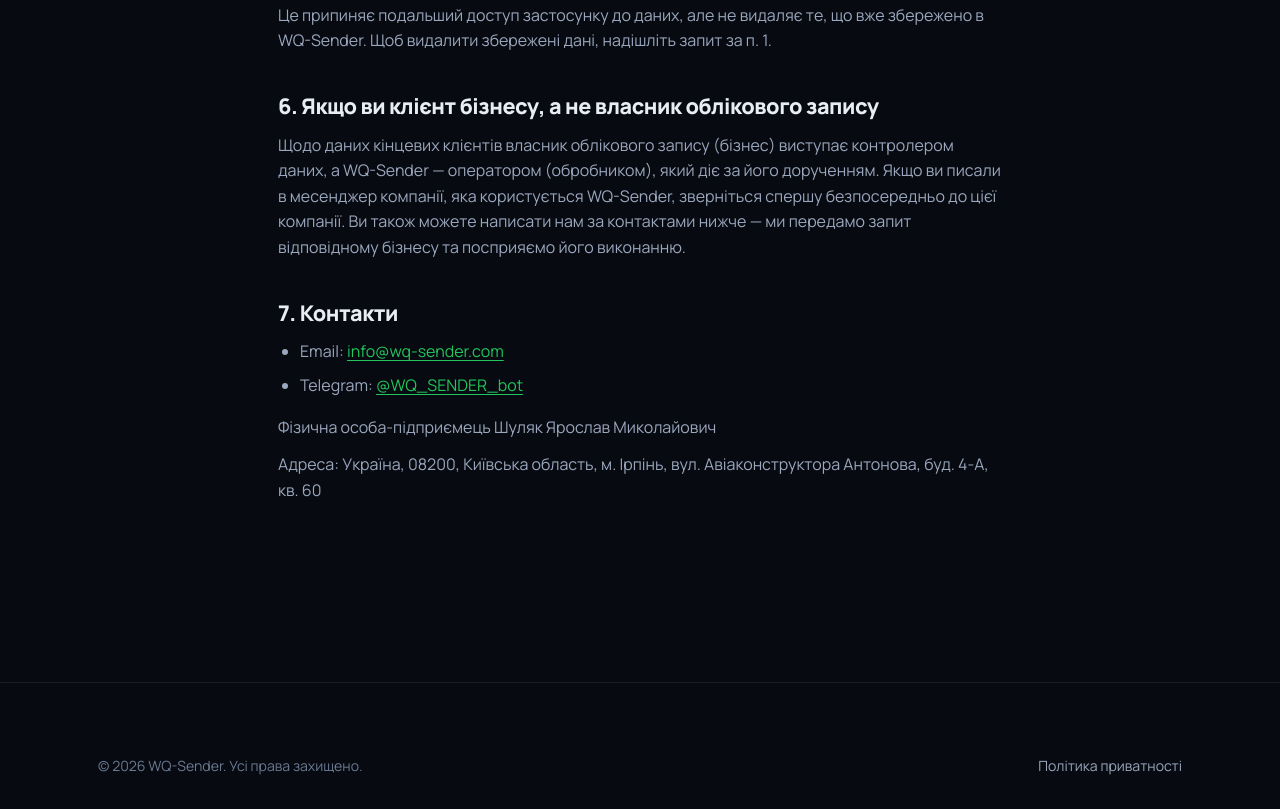
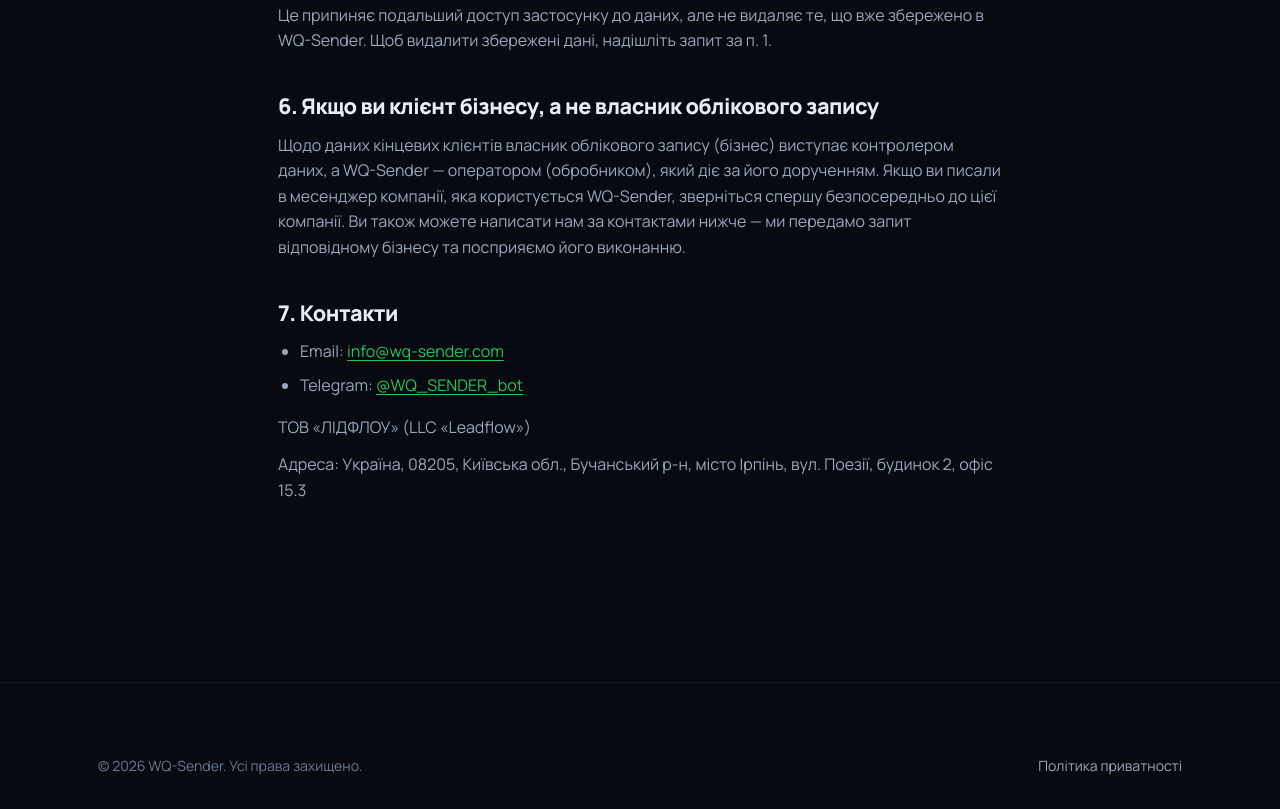
Before and after one commit to Lanskih90/wq-sender.com, a plain HTML site: page data-deletion.html in a window 1280 px wide. Shown: the part 1779-2588 px from the top of the page. Drawn offline with Linux system fonts and the light colour scheme.

Commit message:
upd company name + address

```diff
--- a/data-deletion.html
+++ b/data-deletion.html
@@ -89,8 +89,8 @@
       <li>Email: <a href="mailto:info@wq-sender.com">info@wq-sender.com</a></li>
       <li>Telegram: <a href="https://t.me/WQ_SENDER_bot">@WQ_SENDER_bot</a></li>
     </ul>
-    <p>Фізична особа-підприємець Шуляк Ярослав Миколайович</p>
-    <p>Адреса: Україна, 08200, Київська область, м. Ірпінь, вул. Авіаконструктора Антонова, буд. 4-А, кв. 60</p>
+    <p>ТОВ «ЛІДФЛОУ» (LLC «Leadflow»)</p>
+    <p>Адреса: Україна, 08205, Київська обл., Бучанський р-н, місто Ірпінь, вул. Поезії, будинок 2, офіс 15.3</p>
   </main>
 
   <footer class="footer">
```
Also changed, not shown: index.html (+2 -2 lines), privacy.html (+2 -2 lines), terms.html (+2 -2 lines).
